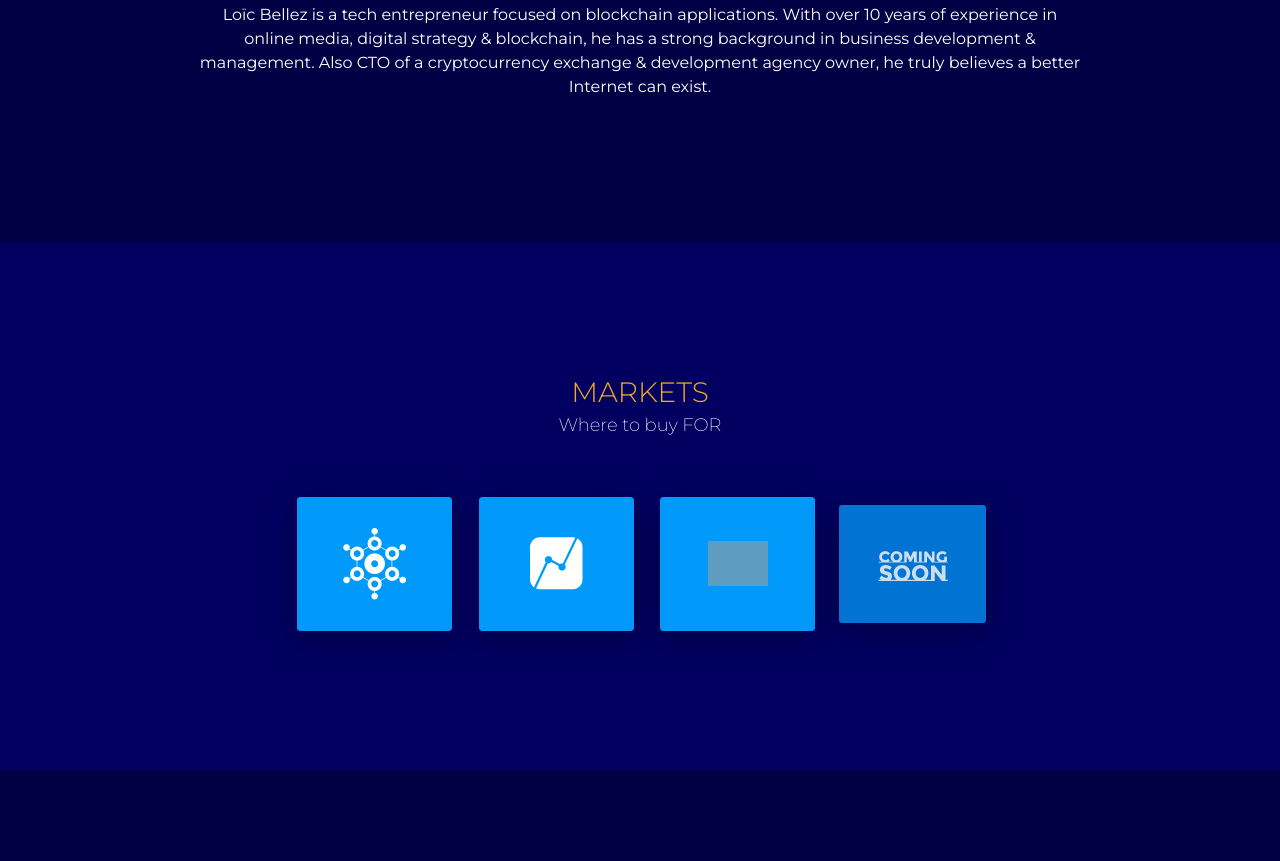
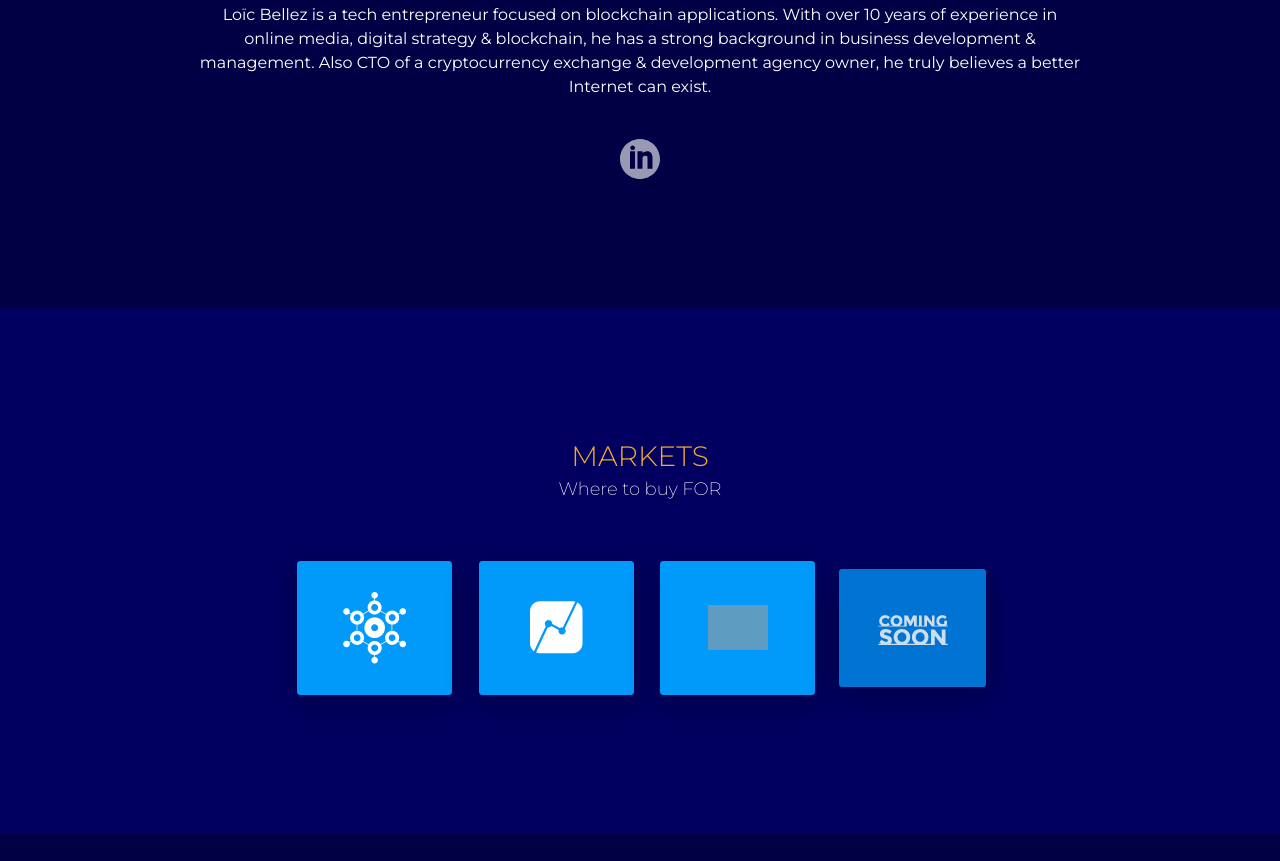
Before and after one commit to forceunited/forceunited.github.io, a plain HTML site: page index.html in a window 1280 px wide. Shown: the part 6194-7055 px from the top of the page. Drawn offline with Linux system fonts and the light colour scheme; grey boxes are pictures that could not be loaded; files whose address does not match are found by name.

Commit message:
content review : en - team section

```diff
--- a/index.html
+++ b/index.html
@@ -355,6 +355,7 @@
                                         <img src="images/loicbellez.png" alt="loicbellez" class="feature-img">
                                         <blockquote class="blockquote"><center><h5g class="lang" key="">Loïc Bellez</h5g>  CEO</center></blockquote>
                                         <p class="card-text lang" key=""><center>Loïc Bellez is a tech entrepreneur focused on blockchain applications. With over 10 years of experience in online media, digital strategy & blockchain, he has a strong background in business development & management.  Also CTO of a cryptocurrency exchange & development agency owner, he truly believes a better Internet can exist.</center></p>
+                                        <center><a href="https://www.linkedin.com/in/loicbellez/"><img src="images/svg/linkedin-button.svg" style="width:40px; margin-top:40px;" alt="client logos" class="img-hover img-static"></a></center>
 
 
                                     </div>
@@ -362,6 +363,8 @@
                                         <img src="images/michealdye.png" alt="michealdye" class="feature-img">
                                         <blockquote class="blockquote"><center><h5v class="lang" key="">Michael Dye</h5v>  CTO</center></blockquote>
                                         <p class="card-text lang" key=""><center>Michael Dye is a U.S. trained Electrical Engineer with over 15 years of experience in the tech industry. He is the primary author of the Force Network whitepaper and is effective at creating innovative solutions to novel problems.</center></p>
+                                        <center><a href="https://www.linkedin.com/in/mikedye/"><img src="images/svg/linkedin-button.svg" style="width:40px; margin-top:40px;" alt="client logos" class="img-hover img-static"></a></center>
+
                                     </div>
                       </div>
 
```
Also changed, not shown: images/svg/linkedin-button.svg (added).
